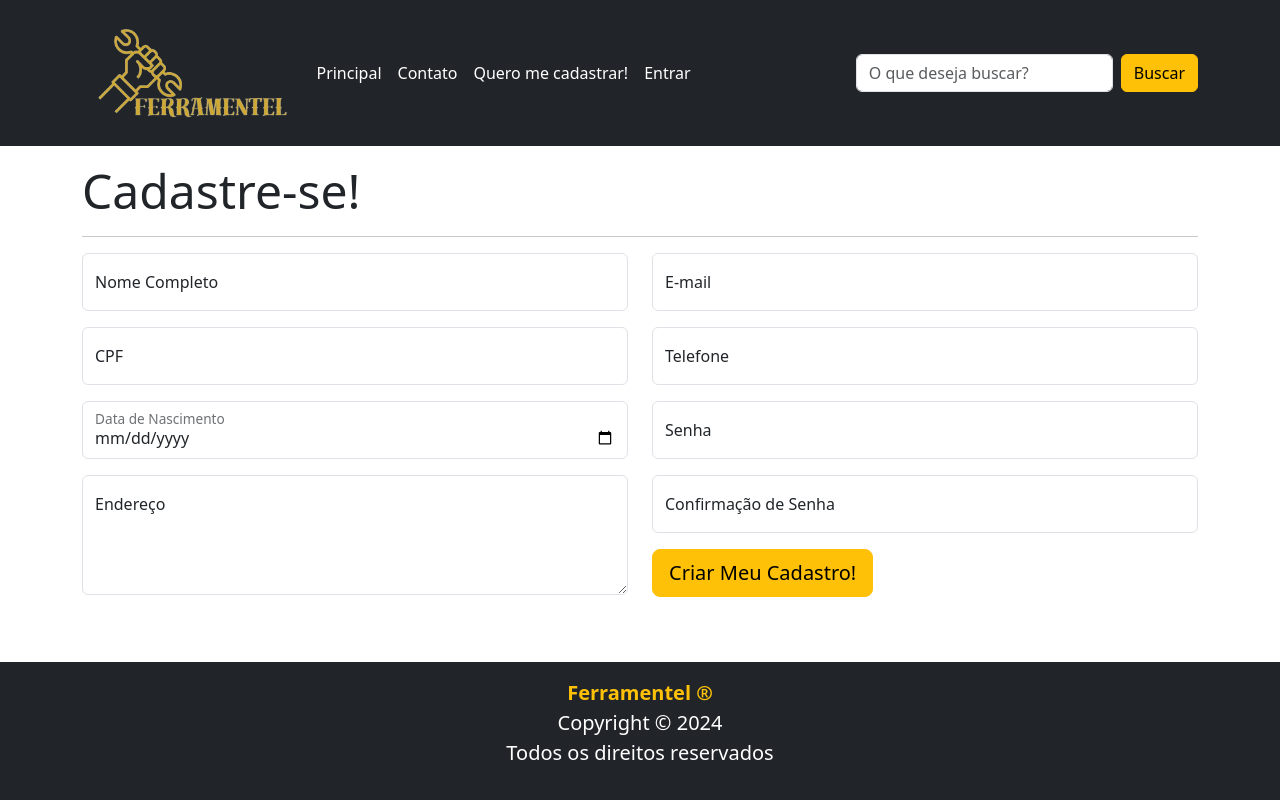
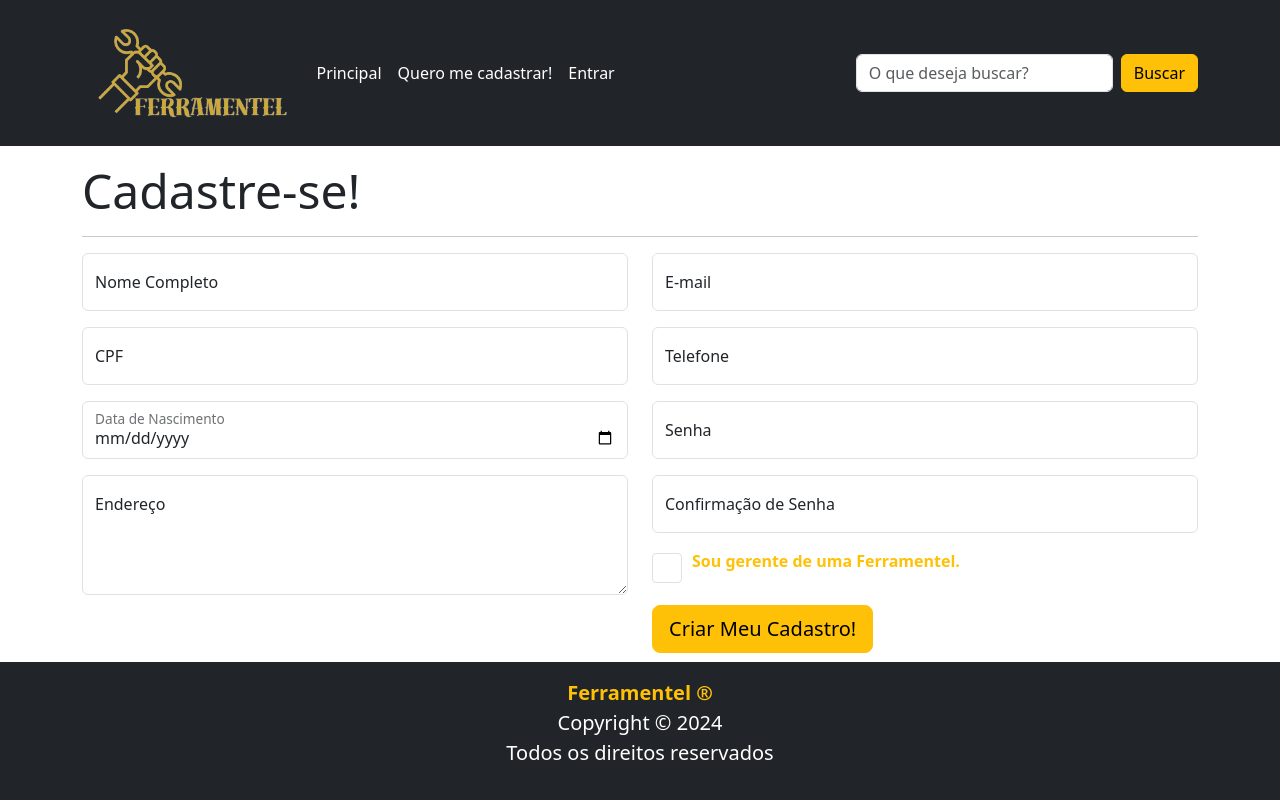
Before and after one commit to sofiapbsartorio/Ferramentel, a FastAPI app: page /cadastro in a window 1280 px wide. Run offline with FastAPI, Linux system fonts and the light colour scheme; some libraries are stand-ins or nearby versions.

Commit message:
tela admin

```diff
--- a/dtos/novo_cliente_dto.py
+++ b/dtos/novo_cliente_dto.py
@@ -1,4 +1,4 @@
-from pydantic import BaseModel, field_validator
+from pydantic import BaseModel, Field, field_validator
 from datetime import date, datetime, timedelta
 
 from util.validators import *
@@ -13,6 +13,7 @@ class NovoClienteDTO(BaseModel):
     email: str
     senha: str
     confirmacao_senha: str
+    admin: bool = Field(default=False)
 
     @field_validator("nome")
     def validar_nome(cls, v):
--- a/models/cliente_model.py
+++ b/models/cliente_model.py
@@ -13,5 +13,5 @@ class Cliente:
     telefone: Optional[str] = None
     email: Optional[str] = None
     senha: Optional[str] = None
-    admin: Optional[bool] = False
+    admin: int = 0
     token: Optional[str] = None
--- a/templates/cadastro.html
+++ b/templates/cadastro.html
@@ -39,6 +39,12 @@
             <input type="password" class="form-control" id="confSenha" name="confirmacao_senha" placeholder=" ">
             <label for="confSenha">Confirmação de Senha</label>
         </div>
+        <div class="form-check mb-3">
+            <input class="form-check-input" style="height: 30px; width: 30px; margin-right: 10px;" type="checkbox" value="true" id="admin" name="admin" data-mask="admin">
+            <label class="form-check-label text-warning fw-bold mb-3" for="defaultCheck1">
+              Sou gerente de uma Ferramentel.
+            </label>
+        </div>
         <div>
             <button type="submit" class="btn btn-warning btn-lg">Criar Meu Cadastro!</button>
         </div>
--- a/templates/header.html
+++ b/templates/header.html
@@ -9,16 +9,49 @@
         </button>
         {% set pagina_atual = request.url.path %}
         <div class="collapse navbar-collapse" id="menuPrincipal">
+            {% if cliente.admin == True -%}
             <ul class="navbar-nav me-auto mb-2 mb-lg-0">
                 <li class="nav-item">
                     <a class="nav-link {{ 'active' if pagina_atual == '/' }}"
                         href="/">Principal</a>
                 </li>
+
                 <li class="nav-item">
                     <a
-                        class="nav-link {{ 'active' if pagina_atual == '/contato' }}"
-                        href="/contato">Contato</a>
+                        class="nav-link {{ 'active' if pagina_atual == '/' }}"
+                        href="/cadastrar_ferramenta">Cadastrar Ferramenta</a>
                 </li>
+                <li class="nav-item">
+                    <a
+                        class="nav-link {{ 'active' if pagina_atual == '/' }}"
+                        href="/solicitacoes_gerente">Solicitações</a>
+                </li>
+
+                <li class="nav-item dropdown">
+
+                    <a class="nav-link dropdown-toggle text-white" href="#" role="button" data-bs-toggle="dropdown">
+                        Olá, <b>Gerente</b>!
+                    </a>
+                    <ul class="dropdown-menu">
+                        <li><a class="dropdown-item  {{ 'active' if pagina_atual == '/cliente/dados' }} text-secondary" href="/cliente/dados">Dados Pessoais</a></li>
+                        <li><a class="dropdown-item  {{ 'active' if pagina_atual == '/cliente/senha' }} text-secondary" href="/cliente/senha">Alterar Senha</a></li>
+                        <li>
+                            <hr class="dropdown-divider">
+                        </li>
+                        <li><a class="dropdown-item text-primary" href="/cliente/sair">Sair</a></li>
+                    </ul>
+                </li>
+
+                </ul>
+
+                {%- else: -%}
+                <ul class="navbar-nav me-auto mb-2 mb-lg-0">
+
+                    <li class="nav-item">
+                        <a class="nav-link {{ 'active' if pagina_atual == '/' }} text-white" href="/">Principal</a>
+                    </li>
+
+
                 {% if not cliente or not cliente.nome -%}
                 <li class="nav-item">
                     <a
@@ -30,16 +63,18 @@
                         class="nav-link {{ 'active' if pagina_atual == '/entrar' }}"
                         href="/entrar">Entrar</a>
                 </li>
+
                 {%- else: -%}
+                <li class="nav-item">
+                    <a class="nav-link {{ 'active' if pagina_atual == '/entrar' }} text-white" href="/cliente/solicitacoes_cliente">Minhas Solicitações</a>
+                </li>
+
                 <li class="nav-item dropdown">
                     <a class="nav-link dropdown-toggle" href="#" role="button"
                         data-bs-toggle="dropdown">
                         Olá, <b>{{ cliente.nome }}</b>!
                     </a>
                     <ul class="dropdown-menu">
-                        <li><a
-                                class="dropdown-item {{ 'active' if pagina_atual == '/cliente/pedidos' }}"
-                                href="/cliente/pedidos">Meus Pedidos</a></li>
                         <li><a
                                 class="dropdown-item  {{ 'active' if pagina_atual == '/cliente/dados' }}"
                                 href="/cliente/dados">Dados Pessoais</a></li>
@@ -53,15 +88,11 @@
                                 href="/cliente/sair">Sair</a></li>
                     </ul>
                 </li>
-                <li class="nav-item">
-                    <a
-                        class="nav-link {{ 'active' if pagina_atual == '/carrinho' }}"
-                        href="/cliente/carrinho">
-                        <i class="bi bi-cart-fill"></i>
-                    </a>
-                </li>
+
+                    {%- endif -%}
+                </ul>
                 {%- endif -%}
-            </ul>
+
             <form class="d-flex" role="search" action="/buscar" method="get">
                 <input class="form-control me-2" type="search"
                     placeholder="O que deseja buscar?" name="q">
```
Also changed, not shown: repositories/cliente_repo.py (+41 -8 lines), dados.db.
